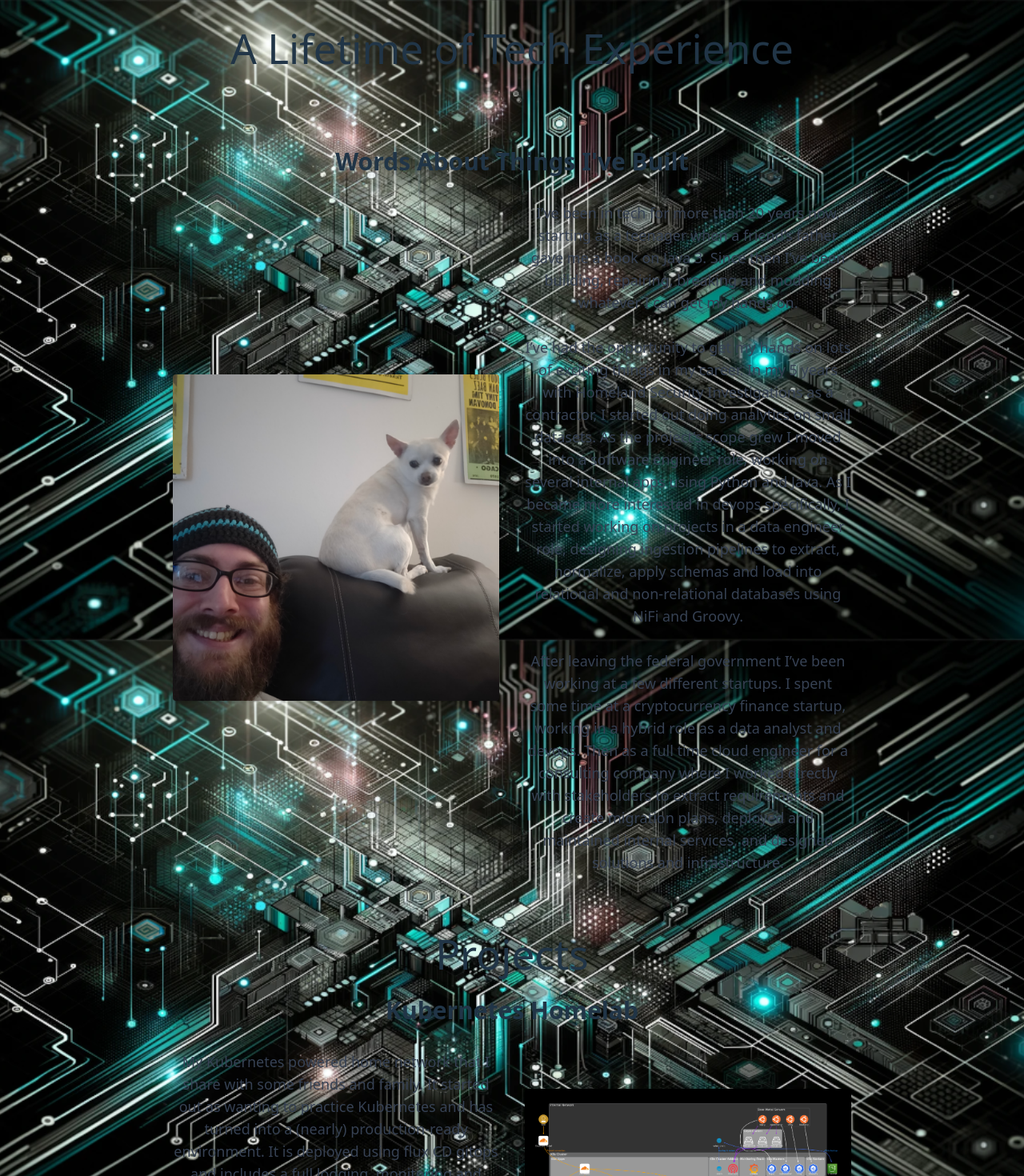
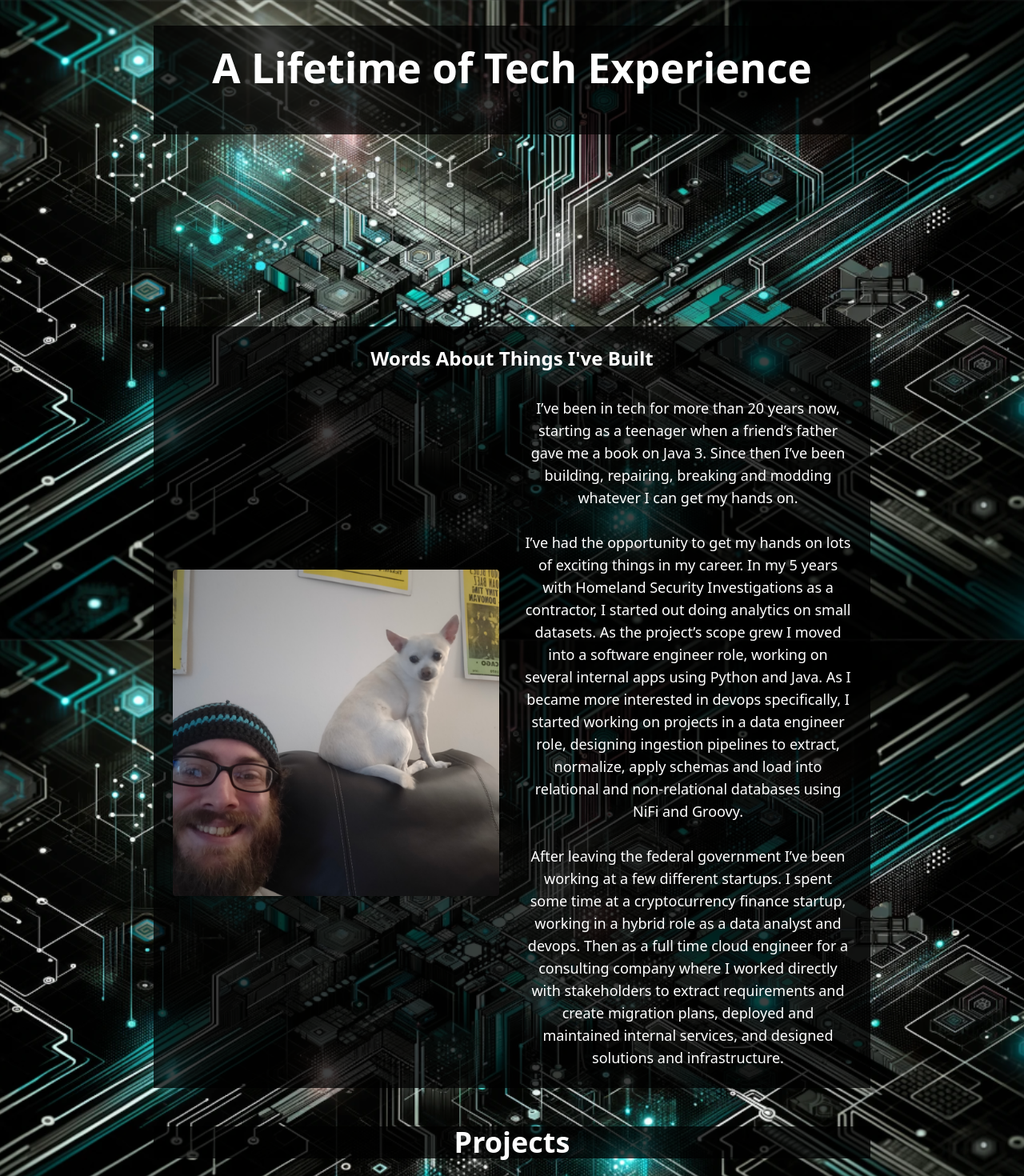
Before and after one commit to v1nsai/personal-site, a React (Vite) app: page / in a window 1280 px wide. Shown: the top 1470 px of the page at 80% size. Built offline with nearby package versions, Linux system fonts and the light colour scheme.

Commit message:
transparency finally works

```diff
--- a/src/App.tsx
+++ b/src/App.tsx
@@ -1,17 +1,22 @@
-import personalPhoto from './assets/personal-photo.png'
-import homelabImage from './assets/homelab.png'
-import interpreterLogo from './assets/interpreter.png'
-import openstackLogo from './assets/openstack_logo.png'
-import './App.css'
-import ImageTextBlock from './components/ImageTextBlock'
+import personalPhoto from "./assets/personal-photo.png";
+import homelabImage from "./assets/homelab.png";
+import interpreterLogo from "./assets/interpreter.png";
+import openstackLogo from "./assets/openstack_logo.png";
+import "./App.css";
+import ImageTextBlock from "./components/ImageTextBlock";
 
 function App() {
   return (
     <>
-      <h1>A Lifetime of Tech Experience</h1>
-      <br />
-      <br />
-      <br />
+      <div className="relative max-w-4xl mx-auto p-6">
+        <div className="absolute inset-0 bg-black opacity-75 z-0"></div>
+        <h1 className="relative text-1xl font-bold mb-8 text-center text-white">
+          A Lifetime of Tech Experience
+        </h1>
+      </div>
+      {Array.from({ length: 10 }, () => (
+        <br />
+      ))}
       <ImageTextBlock
         title="Words About Things I've Built"
         imageSrc={personalPhoto}
@@ -21,7 +26,12 @@ function App() {
       />
       <br />
       <br />
-      <h1>Projects</h1>
+      <div className="relative">
+        <div className="absolute inset-0 bg-black opacity-75 z-0"></div>
+        <h2 className="relative text-4xl font-bold mb-8 text-center text-white">
+          Projects
+        </h2>
+      </div>
       <ImageTextBlock
         title="Kubernetes Homelab"
         imageSrc={homelabImage}
@@ -48,10 +58,24 @@ function App() {
       />
       <br />
       <br />
-      <h1>About Me</h1>
-      <p>Besides computer languages, I’m also a people languages enthusiast. I speak (Mexican) Spanish conversationally, which I use to get into confusing conversations with Hondurans and Salvadoreans here in DC. I play guitar and bass, and my wife and I love dancing even though we’re not very good at it.</p>
+      <div className="relative">
+        <div className="absolute inset-0 bg-black opacity-75 z-0"></div>
+        <h2 className="relative text-4xl font-bold mb-8 text-center text-white">
+          About Me
+        </h2>
+      </div>
+      <div className="relative max-w-4xl mx-auto p-6 rounded-xl overflow-hidden">
+        <div className="absolute inset-0 bg-black opacity-75 z-0"></div>
+        <p className="relative text-white text-lg">
+          Besides computer languages, I’m also a people languages enthusiast. I
+          speak (Mexican) Spanish conversationally, which I use to get into
+          confusing conversations with Hondurans and Salvadoreans here in DC. I
+          play guitar and bass, and my wife and I love dancing even though we’re
+          not very good at it.
+        </p>
+      </div>
     </>
-  )
+  );
 }
 
-export default App
+export default App;
--- a/src/components/ImageTextBlock.tsx
+++ b/src/components/ImageTextBlock.tsx
@@ -3,8 +3,8 @@ type ImageTextBlockProps = {
   imageSrc: string;
   imageAlt: string;
   text: string;
-  imagePosition?: 'left' | 'right'; // Optional, defaults to 'left'
-  link?: string;                    // Optional, defaults to "#"
+  imagePosition?: "left" | "right"; // Optional, defaults to 'left'
+  link?: string; // Optional, defaults to "#"
 };
 
 const ImageTextBlock = ({
@@ -12,10 +12,10 @@ const ImageTextBlock = ({
   imageSrc,
   imageAlt,
   text,
-  imagePosition = 'left',
-  link = '#',
+  imagePosition = "left",
+  link = "#",
 }: ImageTextBlockProps) => {
-  const isImageLeft = imagePosition === 'left';
+  const isImageLeft = imagePosition === "left";
 
   const imageElement = (
     <a href={link} target="_blank" rel="noopener noreferrer">
@@ -28,13 +28,16 @@ const ImageTextBlock = ({
   );
 
   return (
-    <div className="max-w-4xl mx-auto p-6">
-      <h3 className="text-3xl font-bold mb-8 text-center">{title}</h3>
-      <div className="grid grid-cols-1 md:grid-cols-2 gap-8 items-center">
+    <div className="relative max-w-4xl mx-auto p-6">
+      <div className="absolute inset-0 bg-black opacity-75 z-0"></div>
+      <h3 className="relative text-2xl font-bold mb-8 text-center text-white">
+        {title}
+      </h3>
+      <div className="relative grid grid-cols-1 md:grid-cols-2 gap-8 items-center">
         {isImageLeft && imageElement}
 
         <div>
-          <p className="text-lg text-gray-700 whitespace-pre-line">{text}</p>
+          <p className="text-lg text-white whitespace-pre-line">{text}</p>
         </div>
 
         {!isImageLeft && imageElement}
```
